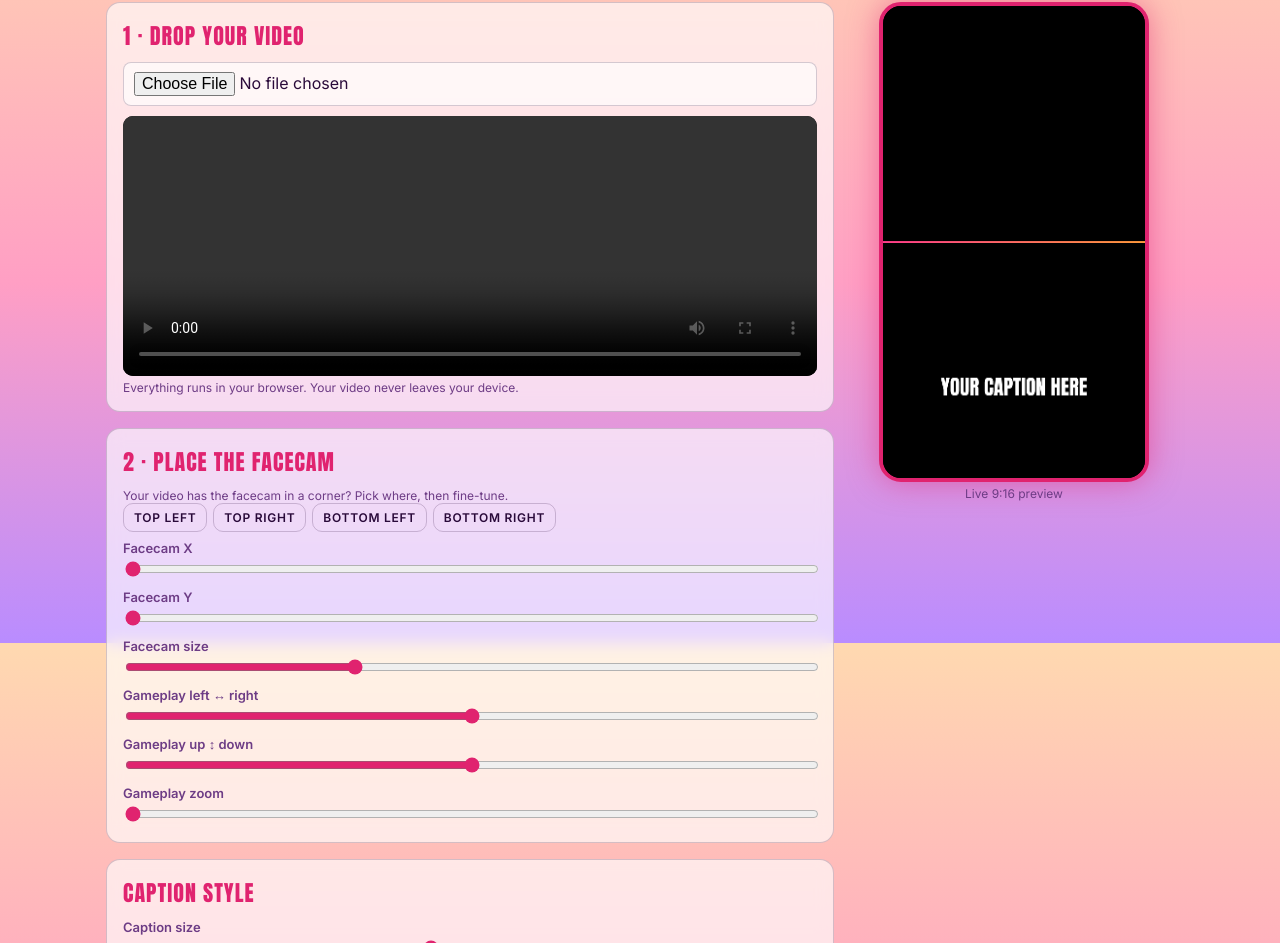
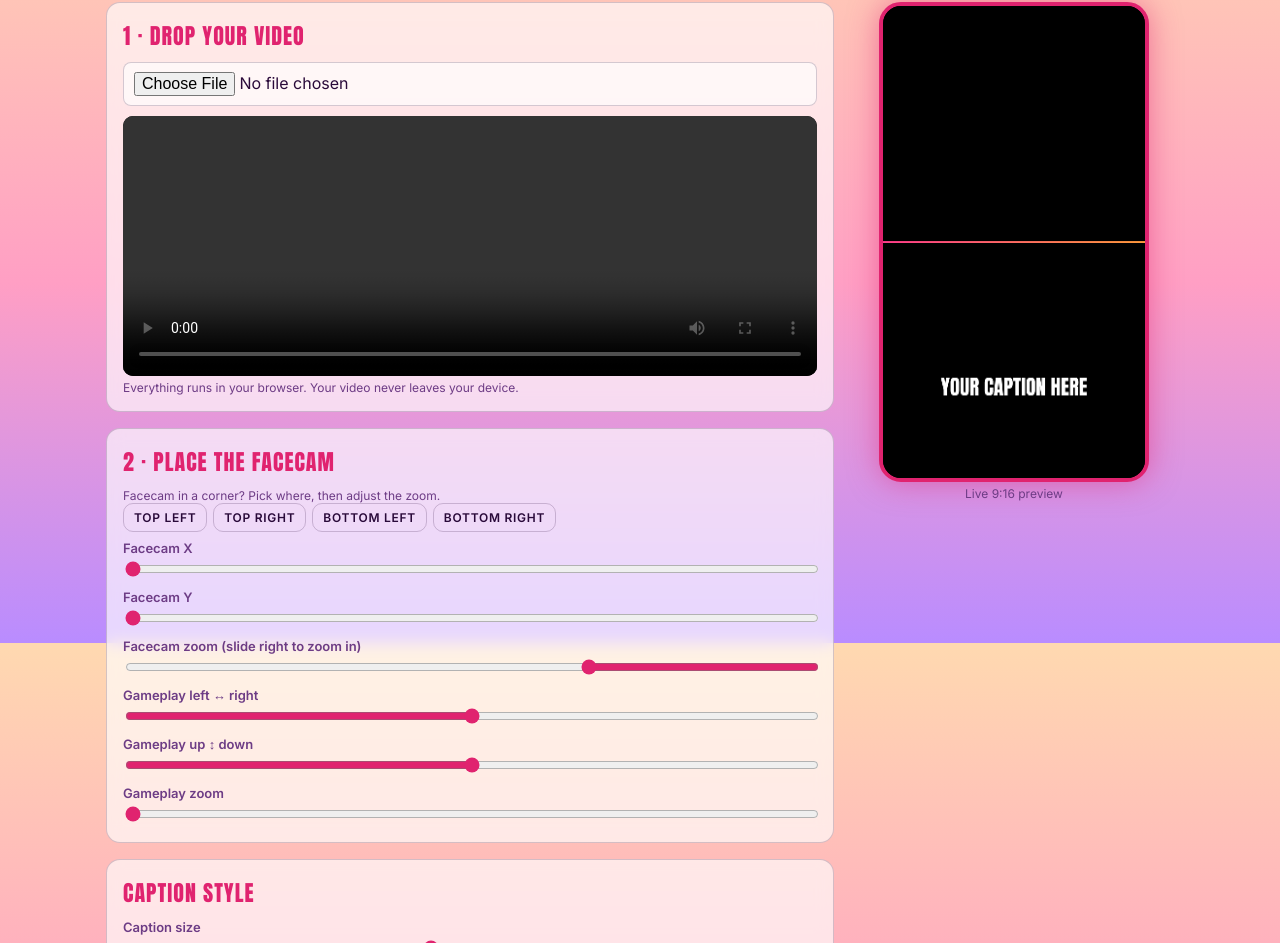
Before and after one commit to yuvrajdeshwal877-cmyk/ViceClips, a plain HTML site: page index.html in a window 1280 px wide. Shown: the part 157-1100 px from the top of the page. Drawn offline with Linux system fonts and the light colour scheme.

Commit message:
Update index.html

```diff
--- a/index.html
+++ b/index.html
@@ -52,11 +52,11 @@ canvas#pc{width:270px;height:480px;border-radius:22px;border:4px solid var(--pin
   <div class="note">Everything runs in your browser. Your video never leaves your device.</div>
  </div>
  <div class="card"><h2>2 · Place the facecam</h2>
-  <div class="note">Your video has the facecam in a corner? Pick where, then fine-tune.</div>
+  <div class="note">Facecam in a corner? Pick where, then adjust the zoom.</div>
   <div class="pre"><button class="btn alt" data-p="0,0">Top left</button><button class="btn alt" data-p="100,0">Top right</button><button class="btn alt" data-p="0,100">Bottom left</button><button class="btn alt" data-p="100,100">Bottom right</button></div>
   <label>Facecam X</label><input type="range" id="fx" min="0" max="100" value="0">
   <label>Facecam Y</label><input type="range" id="fy" min="0" max="100" value="0">
-  <label>Facecam size</label><input type="range" id="fs" min="8" max="60" value="25">
+  <label>Facecam zoom (slide right to zoom in)</label><input type="range" id="fs" min="8" max="60" value="25" style="direction:rtl">
   <label>Gameplay left ↔ right</label><input type="range" id="gx" min="0" max="100" value="50">
   <label>Gameplay up ↕ down</label><input type="range" id="gy" min="0" max="100" value="50">
   <label>Gameplay zoom</label><input type="range" id="gz" min="100" max="300" value="100">
@@ -119,7 +119,7 @@ function record(cl,i,n){return new Promise(async res=>{
  mr.ondataavailable=e=>e.data.size&&ch.push(e.data);
  mr.onstop=()=>{const b=new Blob(ch,{type:mt||'video/webm'}),d=document.createElement('div');
   d.innerHTML='<video controls playsinline></video><div class="note">Clip '+(i+1)+' · '+(mt.includes('mp4')?'.mp4':'.webm')+'</div><button class="btn sm sv" style="width:100%;margin-top:6px">Save video</button>';
-  d.querySelector('video').src=URL.createObjectURL(b);const ext=mt.includes('mp4')?'mp4':'webm',sb=d.querySelector('.sv');sb.onclick=async()=>{try{const dl=await claude.use('downloads');if(!dl)throw 0;await dl.save({filename:'vice-clip-'+(i+1)+'.'+ext,data:b});sb.textContent='Saved ✓'}catch(e){if(!e||e.code!=='declined')sb.textContent='Save unavailable – long-press the video'}};$('#res').append(d);capNow=null;res()};
+  d.querySelector('video').src=URL.createObjectURL(b);const ext=mt.includes('mp4')?'mp4':'webm',sb=d.querySelector('.sv');sb.onclick=async()=>{try{let dl=null;try{dl=await claude.use('downloads')}catch(_){}const fn='vice-clip-'+(i+1)+'.'+ext;if(dl)await dl.save({filename:fn,data:b});else{const a=document.createElement('a');a.href=URL.createObjectURL(b);a.download=fn;a.click()}sb.textContent='Saved ✓'}catch(e){if(!e||e.code!=='declined')sb.textContent='Save unavailable – long-press the video'}};$('#res').append(d);capNow=null;res()};
  stopFn=()=>{v.pause();mr.stop();clearInterval(tm)};
  const tm=setInterval(()=>{$('#pb').style.width=(((i+(v.currentTime-cl.s)/(cl.e-cl.s))/n)*100)+'%'},200);
  mr.start();recEnd=cl.e;await v.play()})}
```
